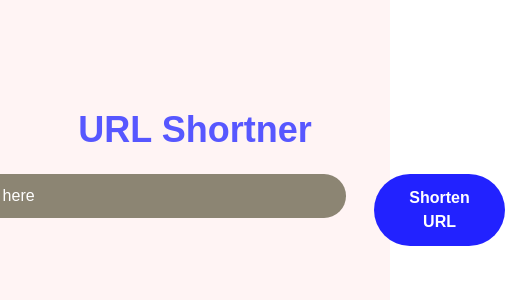
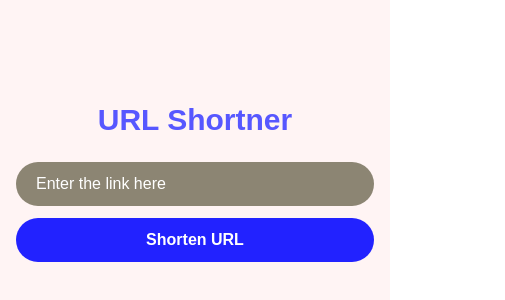
Before and after one commit to roankraj/URLshortner, a React (Vite) app in the folder app/: page / in a window 390 px wide. Shown: the part 58-358 px from the top of the page, 505 px wide, since content can reach past the window. Built offline with nearby package versions, Linux system fonts and the light colour scheme; no server answers.

Commit message:
feat: made frontend responsive

```diff
--- a/app/src/App.jsx
+++ b/app/src/App.jsx
@@ -17,12 +17,16 @@ function App() {
 
     try {
       const params = new URLSearchParams({ url: URL });
+
       const response = await fetch(`${API_URL}?${params}`, {
         method: 'POST',
       });
+
       const Data = await response.json();
 
-      if (!response.ok) throw new Error(Data.message);
+      if (!response.ok) {
+        throw new Error(Data.message);
+      }
 
       setData(Data);
     } catch (err) {
@@ -37,6 +41,7 @@ function App() {
   const handleCopyClick = async () => {
     try {
       await navigator.clipboard.writeText(`${API_URL}/${data.data.short}`);
+
       setIsCopied(true);
 
       setTimeout(() => {
@@ -48,30 +53,99 @@ function App() {
   };
 
   return (
-    <div className="bg-[#FFF4F4] font-[Arial] min-h-screen w-full flex flex-col items-center text-base relative">
-      <h1 className="text-[#5757FF] font-bold text-4xl mb-6 mt-42">
+    <div
+      className="
+        min-h-screen
+        w-full
+        flex
+        flex-col
+        items-center
+        bg-[#FFF4F4]
+        px-4
+        pt-40
+        font-[Arial]
+        text-base
+        sm:pt-48
+        md:pt-52
+      "
+    >
+      {/* Heading */}
+      <h1
+        className="
+          mb-6
+          text-center
+          text-3xl
+          font-bold
+          text-[#5757FF]
+          sm:text-4xl
+        "
+      >
         URL Shortner
       </h1>
 
-      <form className="flex gap-7 mb-11" onSubmit={getURL}>
+      {/* Form + Error */}
+      <div className="mb-8 w-full max-w-2xl">
+        <form
+          className="
+            flex
+            w-full
+            flex-col
+            gap-3
+            sm:flex-row
+            sm:gap-5
+          "
+          onSubmit={getURL}
+        >
           <input
             type="text"
             onChange={(e) => setURL(e.target.value)}
             value={URL}
             placeholder="Enter the link here"
-          className="w-123 h-11 rounded-full placeholder:text-white placeholder:text-base bg-[#8C8573] pl-5 py-3 text-white focus:outline-[#222222]"
+            className="
+              h-11
+              w-full
+              min-w-0
+              rounded-full
+              bg-[#8C8573]
+              px-5
+              py-3
+              text-white
+              placeholder:text-base
+              placeholder:text-white
+              focus:outline-[#222222]
+              sm:flex-1
+            "
           />
+
           <motion.button
             whileHover={{ scale: 1.02, y: -2 }}
             whileTap={{ scale: 0.97, y: 1 }}
-          transition={{ type: 'spring', stiffness: 150, damping: 15 }}
+            transition={{
+              type: 'spring',
+              stiffness: 150,
+              damping: 15,
+            }}
             type="submit"
-          className="font-semibold text-white bg-[#2222FF] py-3 px-5 rounded-full hover:cursor-pointer focus:outline-[#222222]"
             disabled={loading}
+            className="
+              h-11
+              shrink-0
+              rounded-full
+              bg-[#2222FF]
+              px-5
+              font-semibold
+              text-white
+              cursor-pointer
+              focus:outline-[#222222]
+              disabled:cursor-not-allowed
+              disabled:opacity-70
+            "
           >
             Shorten URL
           </motion.button>
+        </form>
 
+        {/* Error */}
         <AnimatePresence>
           {error && (
             <motion.p
@@ -79,14 +153,21 @@ function App() {
               animate={{ opacity: 1, y: 0 }}
               exit={{ opacity: 0, y: -5 }}
               transition={{ ease: easeOut }}
-              className="top-74 right-145 font-bold text-red-700 absolute"
+              className="
+                mt-2
+                px-2
+                text-sm
+                font-bold
+                text-red-700
+              "
             >
               {error}
             </motion.p>
           )}
         </AnimatePresence>
-      </form>
+      </div>
 
+      {/* Loading */}
       {loading ? (
         <AnimatePresence>
           <motion.div
@@ -99,28 +180,55 @@ function App() {
             aria-label="Loading"
           >
             <span
-              className="size-3 animate-pulse rounded-full bg-[#5757FF]"
+              className="
+                size-3
+                animate-pulse
+                rounded-full
+                bg-[#5757FF]
+              "
               aria-hidden="true"
-            ></span>
+            />
+
             <span
-              className="size-3 animate-pulse rounded-full bg-[#5757FF] [animation-delay:0.2s]"
+              className="
+                size-3
+                animate-pulse
+                rounded-full
+                bg-[#5757FF]
+                [animation-delay:0.2s]
+              "
               aria-hidden="true"
-            ></span>
+            />
+
             <span
-              className="size-3 animate-pulse rounded-full bg-[#5757FF] [animation-delay:0.4s]"
+              className="
+                size-3
+                animate-pulse
+                rounded-full
+                bg-[#5757FF]
+                [animation-delay:0.4s]
+              "
               aria-hidden="true"
-            ></span>
+            />
           </motion.div>
         </AnimatePresence>
       ) : data ? (
+        /* Result */
         <motion.div
           initial={{ opacity: 0, scale: 0.9 }}
           animate={{ opacity: 1, scale: 1 }}
-          transition={{
-            ease: easeOut,
-          }}
-          className="flex gap-4 relative"
+          transition={{ ease: easeOut }}
+          className="
+            flex
+            w-full
+            max-w-2xl
+            items-center
+            gap-3
+            px-2
+          "
         >
+          {/* Copy button + Copied text */}
+          <div className="relative flex shrink-0 items-center">
             <motion.svg
               xmlns="http://www.w3.org/2000/svg"
               width="24"
@@ -128,35 +236,63 @@ function App() {
               viewBox="0 0 24 24"
               fill="none"
               stroke="currentColor"
-            stroke-width="2"
-            stroke-linecap="round"
-            stroke-linejoin="round"
-            class="lucide lucide-copy-icon lucide-copy"
+              strokeWidth="2"
+              strokeLinecap="round"
+              strokeLinejoin="round"
               onClick={handleCopyClick}
-            className="hover:cursor-pointer"
+              className="cursor-pointer"
               whileHover={{ scale: 1.05 }}
               whileTap={{ scale: 0.96 }}
-            transition={{ type: 'spring', stiffness: 150, damping: 15 }}
+              transition={{
+                type: 'spring',
+                stiffness: 150,
+                damping: 15,
+              }}
             >
               <rect width="14" height="14" x="8" y="8" rx="2" ry="2" />
+
               <path d="M4 16c-1.1 0-2-.9-2-2V4c0-1.1.9-2 2-2h10c1.1 0 2 .9 2 2" />
             </motion.svg>
-          <pre className="font-bold text-xl text-center">{`${API_URL}/${data.data.short}`}</pre>
+
+            {/* Copied */}
             <AnimatePresence>
               {isCopied && (
                 <motion.span
-                initial={{ opacity: 0, y: 4 }}
+                  initial={{ opacity: 0, y: 5 }}
                   animate={{ opacity: 1, y: 0 }}
-                exit={{ opacity: 0, y: 4 }}
-                transition={{
-                  ease: easeOut,
-                }}
-                className="absolute bottom-6 right-114 rotate-315 font-semibold text-blue-700"
+                  exit={{ opacity: 0, y: 5 }}
+                  transition={{ ease: easeOut }}
+                  className="
+                    absolute
+                    bottom-full
+                    left-1/2
+                    mb-2
+                    -translate-x-1/2
+                    whitespace-nowrap
+                    text-sm
+                    font-semibold
+                    text-blue-700
+                  "
                 >
                   Copied
                 </motion.span>
               )}
             </AnimatePresence>
+          </div>
+
+          {/* Short URL */}
+          <span
+            className="
+              min-w-0
+              break-all
+              text-sm
+              font-bold
+              sm:text-lg
+              md:text-xl
+            "
+          >
+            {`${API_URL}/${data.data.short}`}
+          </span>
         </motion.div>
       ) : null}
     </div>
```
Lines whose indentation alone changed are shown as unchanged.
